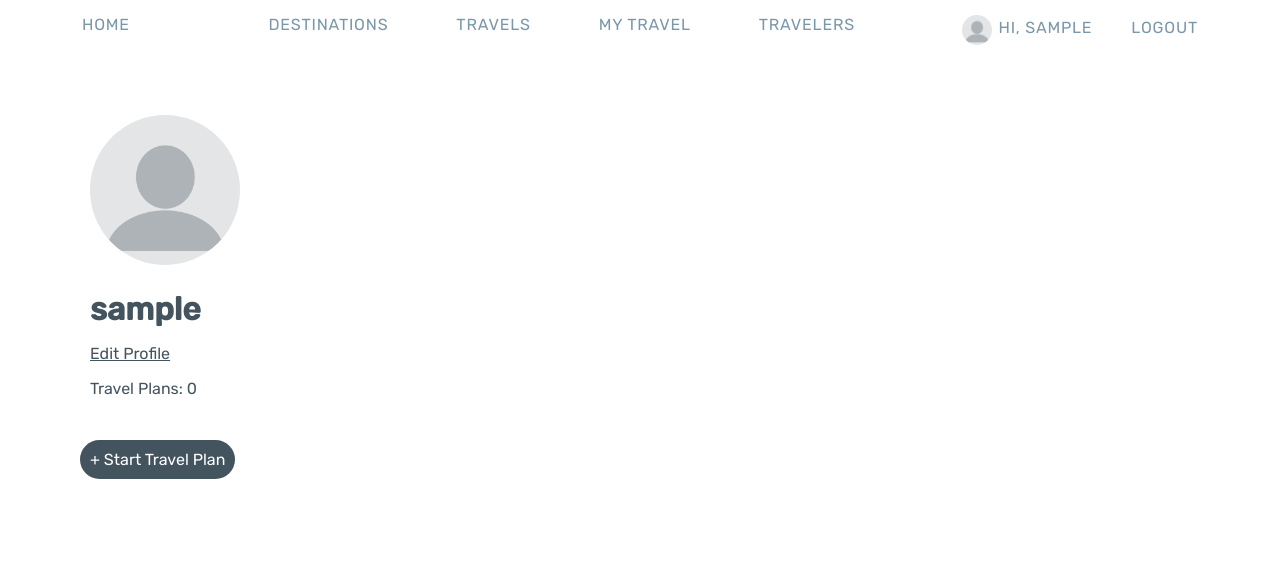
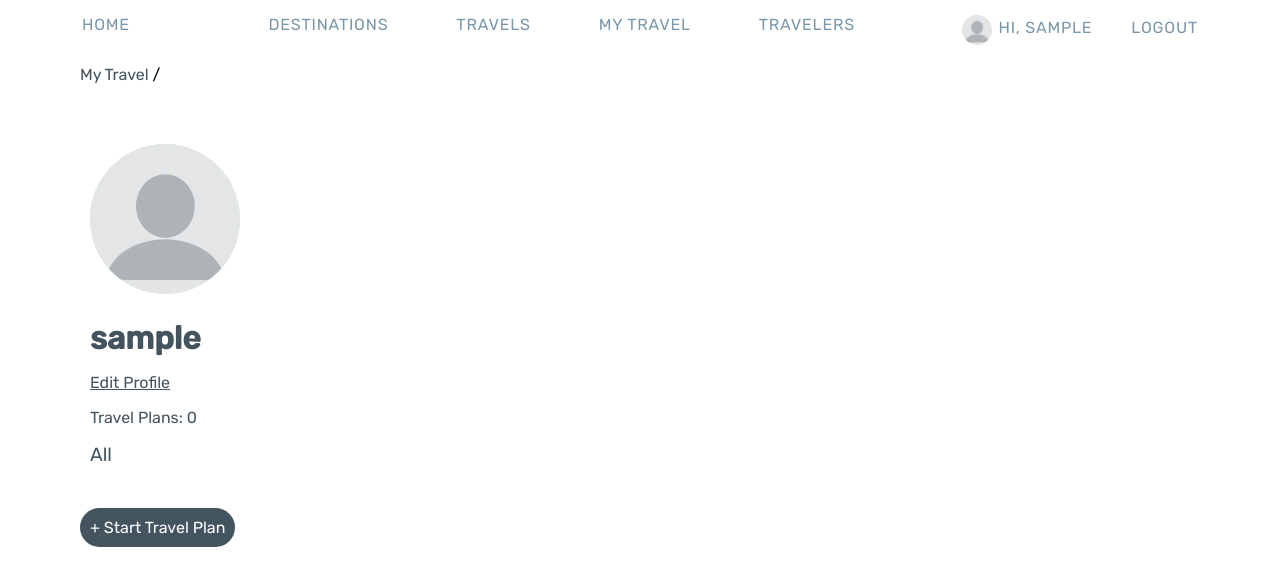
Before and after one commit to jihyekwak/project-4-travel, a Django app: a page that uses main_app/templates/profile.html in a window 1280 px wide. Shown: the top 586 px of the page. Run offline with Django 4.2, Linux system fonts and the light colour scheme; the visitor is signed in with stand-in values (Sample User, id 1); data comes from the database, SQL or seed files in the repository; data that the repository does not hold is empty.

Commit message:
tag search at profile page

```diff
--- a/main_app/static/styles/styles.css
+++ b/main_app/static/styles/styles.css
@@ -15,7 +15,7 @@ Navbar
 ---------------- */
 
 main {
-    padding: 50px 30px;
+    padding: 60px 30px;
 }
 
 nav {
@@ -96,6 +96,15 @@ nav a:hover {
     display: flex;
     flex-direction: column;
     width: 100%;
+}
+
+.pagetop-nav a {
+    color: #44545E;
+    text-decoration: none;
+}
+
+.pagetop-nav a:hover {
+    text-decoration: underline;
 }
 
 /* -------------
--- a/main_app/templates/checklist_list.html
+++ b/main_app/templates/checklist_list.html
@@ -1,7 +1,9 @@
 {% extends 'base.html' %}
 
 {% block content %}
-
+<div class="pagetop-nav">
+    <a href="{% url 'travel_detail' travel.pk %}">{{travel.title}}</a> / <a href="">Check List</a>
+</div>
 <h1 class="create-page-h1">{{travel.title}} ({{travel.departure_date}}~{{travel.return_date}})</h1>
 <h2>Check List</h2>
 <div class = "checklist-container">
--- a/main_app/templates/checklist_update.html
+++ b/main_app/templates/checklist_update.html
@@ -2,7 +2,10 @@
 
 {% block content %}
 
-<h4>{{list.travel}} / checklist / {{list.category}}</h4>
+<div class="pagetop-nav">
+    <a href="{% url 'travel_detail' list.travel.pk %}">{{list.travel.title}}</a> / <a href="{% url 'checklist_list' pk=list.travel.pk %}">Check List</a> / <a href="">{{list.category}} - {{list.item}}</a>
+</div>
+
 <h1>Check List Edit Form</h1>
 <div class="checklist-new">
     <h3>{{list.category}} / {{list.item}}</h3>
--- a/main_app/templates/destination_detail.html
+++ b/main_app/templates/destination_detail.html
@@ -1,6 +1,10 @@
 {% extends 'base.html' %}
 {% load static %}
 {% block content %}
+
+<div class="pagetop-nav">
+    <a href="{% url 'destination_list' %}">Destinations</a> / <a href="{% url 'destination_list' %}?continent={{destination.continent}}">{{destination.continent}} </a> / <a href="">{{destination.country}}</a> / <a href="">{{destination.city}}</a>
+</div>
 
     <h1>Destination Detail Page</h1>
         <div class="destination-detail-header">
--- a/main_app/templates/destination_list.html
+++ b/main_app/templates/destination_list.html
@@ -1,6 +1,11 @@
 {% extends 'base.html' %}
 
 {% block content %}
+
+<div class="pagetop-nav">
+    <a href="{% url 'destination_list' %}">Destinations</a> / <a href="">{{header}}</a>
+</div>
+
     <div class="list-flex-container">
 
         <div class="list-flex-nav">
--- a/main_app/templates/profile.html
+++ b/main_app/templates/profile.html
@@ -1,6 +1,11 @@
 {% extends 'base.html' %}
 {% load static %}
 {% block content %}
+
+<div class="pagetop-nav">
+    <a href="{% url 'profile' user.username%}">My Travel</a> /
+</div>
+
 <div class="list-flex-container">
 
     <div class="list-flex-nav">
@@ -17,8 +22,9 @@
             <p>Travel Plans: {{user.travel_set.all|length}}</p>
             <div class="list-flex-nav-category">
                 <ul>
+                    <li><a href="{% url 'profile' user.username %}">All</a></li>
                     {% for tag in tags %}
-                        <li><a href="">{{tag}}</a></li>
+                        <li><a href="{% url 'profile' user.username %}?tag={{tag}}" name="tag">{{tag}}</a></li>
                     {% endfor %}
                 </ul>
             </div>
@@ -33,7 +39,7 @@
 
     <div class="list-content">
         <div class="list-flex">
-            {% for travel in user.travel_set.all %}
+            {% for travel in travels %}
             <div class="travel-card-content">
                 <a href="{% url 'travel_detail' travel.pk %}">
                     <div class="travel-card-img">
--- a/main_app/templates/travel_detail.html
+++ b/main_app/templates/travel_detail.html
@@ -1,6 +1,10 @@
 {% extends 'base.html' %}
 {% load static %}
 {% block content %}
+
+<div class="pagetop-nav">
+    <a href="{% url 'travel_list' %}">Travels</a> / <a href="">{{travel.title}}</a>
+</div>
 
     <!-- <h1>Travel Detail Page</h1> -->
         <div class="detail-header">
--- a/main_app/templates/travel_list.html
+++ b/main_app/templates/travel_list.html
@@ -1,6 +1,11 @@
 {% extends 'base.html' %}
 {% load static %}
 {% block content %}
+
+<div class="pagetop-nav">
+    <a href="{% url 'travel_list' %}">Travels</a> / <a href="">{{header}}</a>
+</div>
+
     <div class="list-flex-container">
 
         <div class="list-flex-nav">
--- a/main_app/views.py
+++ b/main_app/views.py
@@ -55,7 +55,11 @@ def travel_create(request):
             form.instance.save()
             tags = form.cleaned_data['tags'].split(',')
             for tag in tags:
-                tag=tag.strip()
+                tag=tag.strip().lower()
+                if "#" not in tag:
+                    tag="#"+tag
+                if len(tag) == 0:
+                    tag.delete()
                 tag, created = Tag.objects.get_or_create(name=tag)
                 form.instance.tags.add(tag)
             destinations = form.cleaned_data['destinations']
@@ -177,7 +181,7 @@ class Destination_List(TemplateView):
             context['header'] = f"Searching for {continent}"
         else:
             context['destinations'] = Destination.objects.all()
-            context['header'] = "All Destination"
+            context['header'] = "All Destinations"
         return context
 
 @method_decorator(login_required, name='dispatch')
@@ -205,17 +209,6 @@ class Destination_Delete(DeleteView):
     model = Destination
     template_name = 'destination_delete_confirmation.html'
     success_url = "/destinations/"
-
-# def list_update(request, pk):
-#     travel = Travel.objects.get(pk = pk)
-#     lists = List.objects.filter(travel = pk)
-#     list_form = ListForm(request.POST or None)
-#     if request.method == 'POST':
-#         if list_form.is_valid():
-#             list_form.instance.travel = travel
-#             list_form.save()
-#             return HttpResponseRedirect("/travels/"+str(pk))
-#     return render(request, 'list_update.html', {'lists': lists, 'list_form': list_form})
 
 def checklist_list(request, pk):
     travel = Travel.objects.get(pk = pk)
@@ -313,8 +306,12 @@ def signup_view(request):
 @login_required
 def profile(request, username):
     user = get_user_model().objects.get(username = username)
-    tags = Tag.objects.all()
-    return render(request, 'profile.html', {'user':user, 'tags': tags})
+    travels = Travel.objects.filter(travelers__username__icontains = username)
+    tags = Tag.objects.filter(travel__travelers__username = username).distinct()
+    tag = request.GET.get("tag")
+    if tag != None:
+        travels = travels.filter(tags__name__icontains = tag)
+    return render(request, 'profile.html', {'user':user, 'travels':travels, 'tags':tags, 'tag':tag, })
 
 @method_decorator(login_required, name='dispatch')
 class Profile_Update(UpdateView):
```
